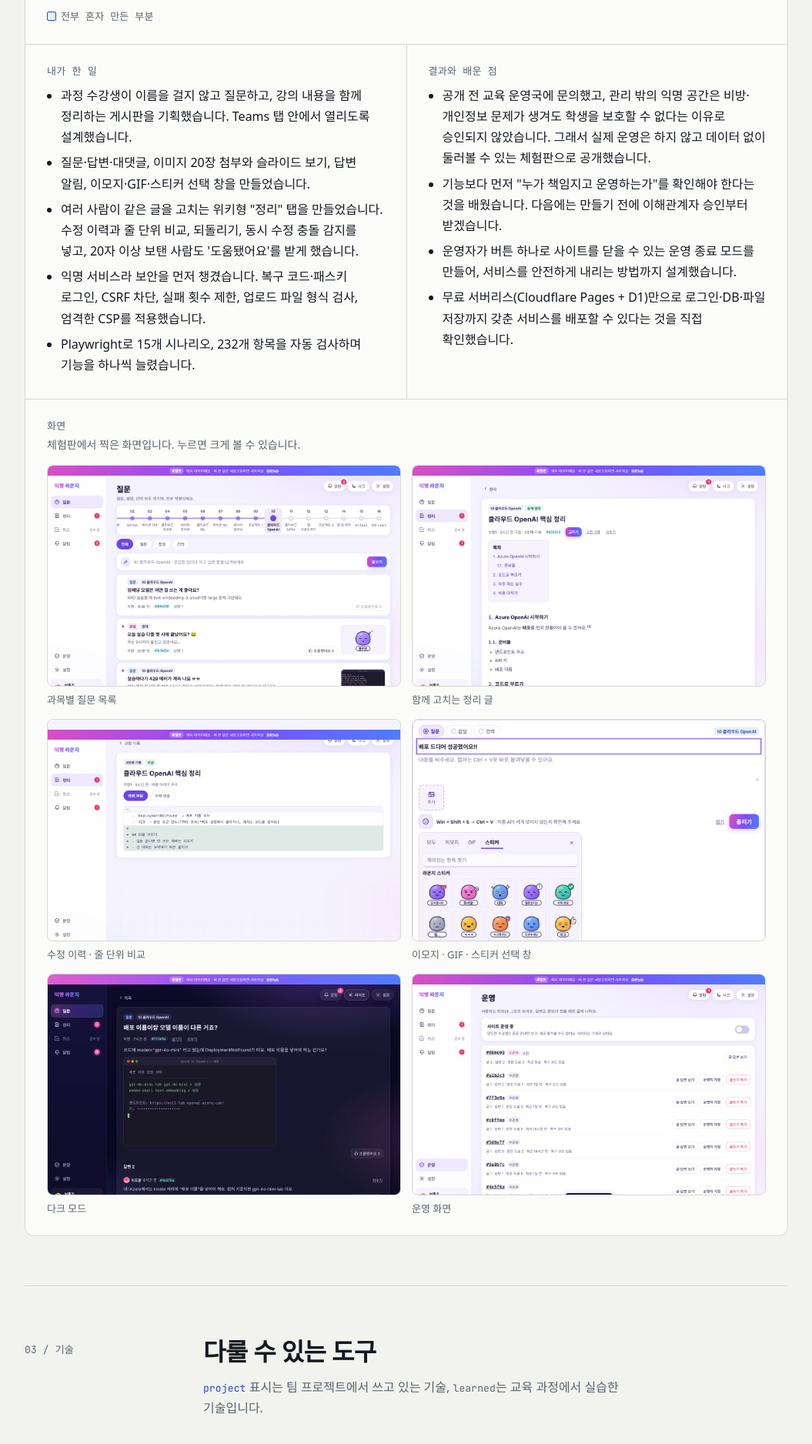
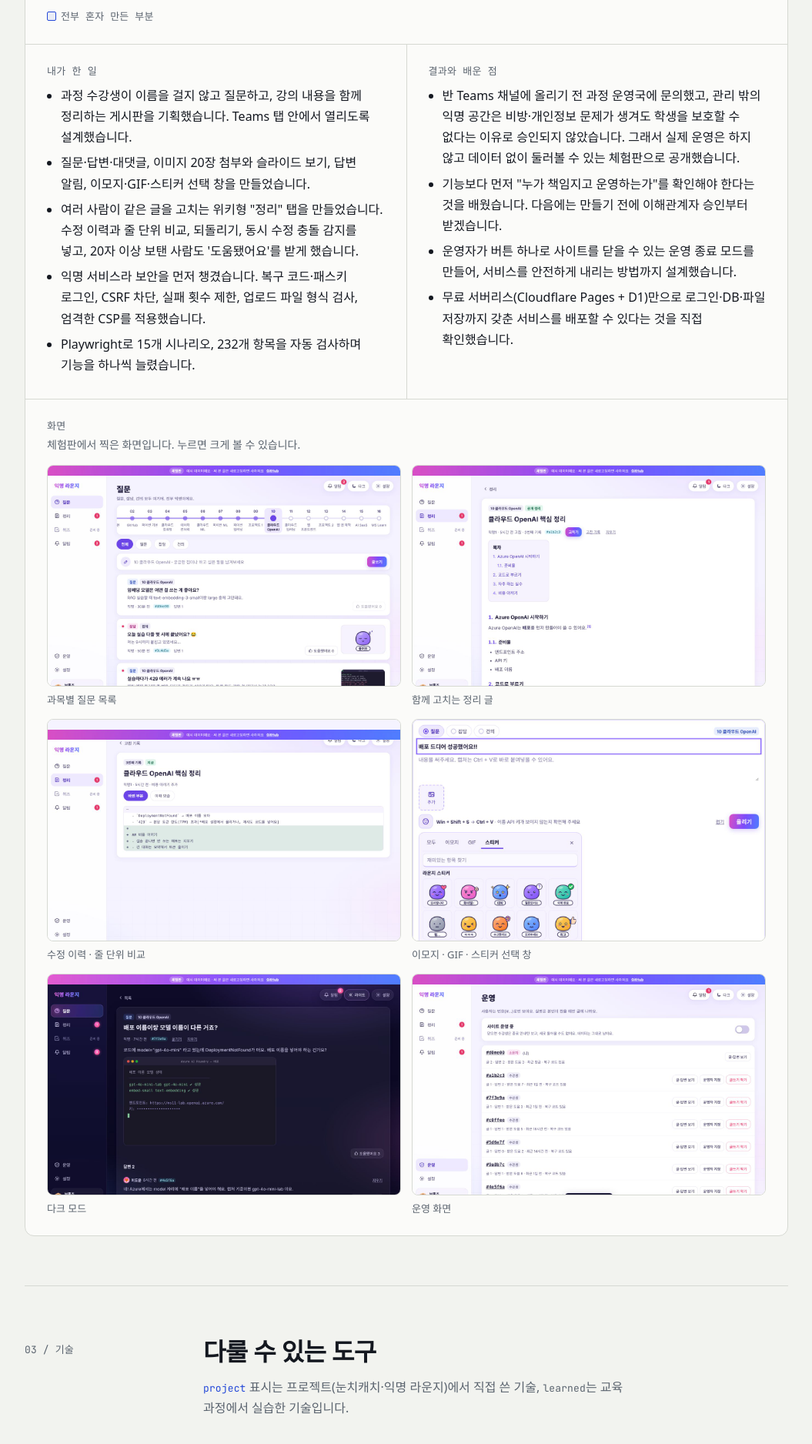
Before and after one commit to seonhg/seonhg.github.io, a plain HTML site: page index.html in a window 1280 px wide. Shown: the part 6451-8327 px from the top of the page at 77% size, without its empty margins (112-1167 px from the left). Drawn offline with Linux system fonts and the light colour scheme; a web font is replaced by a local one.

Commit message:
기술 범례·운영국 문의 시점 문구 정확하게
Co-Authored-By: Claude Opus 5.5 <noreply@anthropic.com>
Claude-Session: https://claude.ai/code/session_015F259juCufP9jJardHeHEi

```diff
--- a/index.html
+++ b/index.html
@@ -430,7 +430,7 @@ footer .wrap{display:flex;justify-content:space-between;gap:16px;flex-wrap:wrap}
         <div>
           <h4>결과와 배운 점</h4>
           <ul>
-            <li>공개 전 교육 운영국에 문의했고, 관리 밖의 익명 공간은 비방·개인정보 문제가 생겨도 학생을 보호할 수 없다는 이유로 승인되지 않았습니다. 그래서 실제 운영은 하지 않고 데이터 없이 둘러볼 수 있는 체험판으로 공개했습니다.</li>
+            <li>반 Teams 채널에 올리기 전 과정 운영국에 문의했고, 관리 밖의 익명 공간은 비방·개인정보 문제가 생겨도 학생을 보호할 수 없다는 이유로 승인되지 않았습니다. 그래서 실제 운영은 하지 않고 데이터 없이 둘러볼 수 있는 체험판으로 공개했습니다.</li>
             <li>기능보다 먼저 "누가 책임지고 운영하는가"를 확인해야 한다는 것을 배웠습니다. 다음에는 만들기 전에 이해관계자 승인부터 받겠습니다.</li>
             <li>운영자가 버튼 하나로 사이트를 닫을 수 있는 운영 종료 모드를 만들어, 서비스를 안전하게 내리는 방법까지 설계했습니다.</li>
             <li>무료 서버리스(Cloudflare Pages + D1)만으로 로그인·DB·파일 저장까지 갖춘 서비스를 배포할 수 있다는 것을 직접 확인했습니다.</li>
@@ -458,7 +458,7 @@ footer .wrap{display:flex;justify-content:space-between;gap:16px;flex-wrap:wrap}
       <div class="mono label">03 / 기술</div>
       <div>
         <h2>다룰 수 있는 도구</h2>
-        <p><span class="mono" style="color:var(--accent)">project</span> 표시는 팀 프로젝트에서 쓰고 있는 기술, <span class="mono">learned</span>는 교육 과정에서 실습한 기술입니다.</p>
+        <p><span class="mono" style="color:var(--accent)">project</span> 표시는 프로젝트(눈치캐치·익명 라운지)에서 직접 쓴 기술, <span class="mono">learned</span>는 교육 과정에서 실습한 기술입니다.</p>
       </div>
     </div>
     <div class="skills">
```
